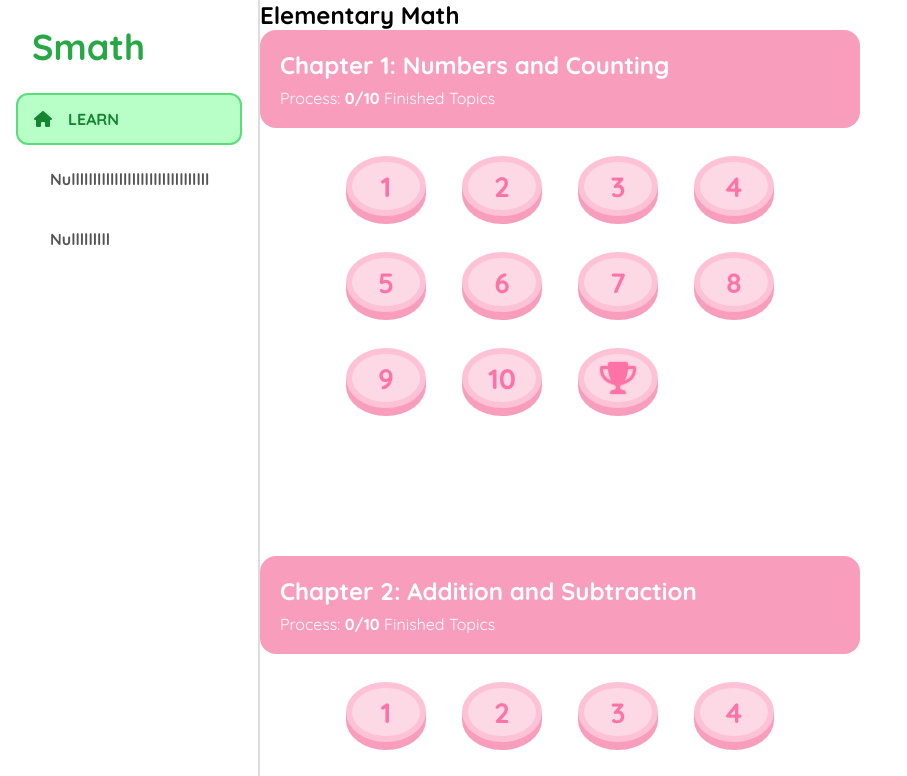
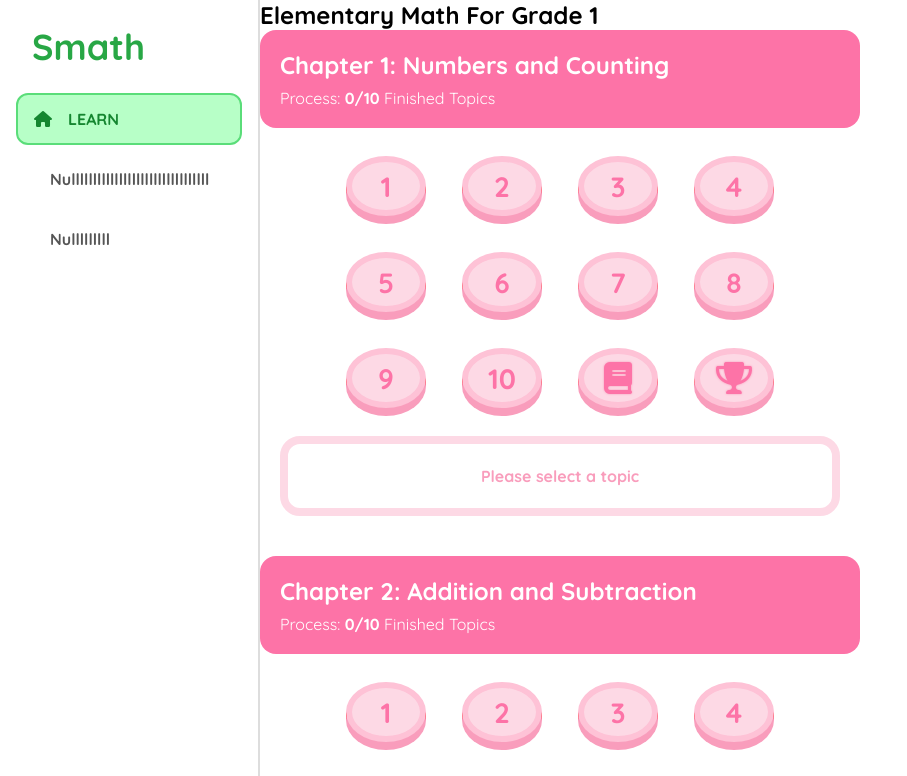
Before and after one commit to PanpaKawaii/ElementaryMathLearningApp, a React (Vite) app: page /learn in a window 1280 px wide. Shown: the top 776 px of the page, without its empty margins (0-907 px from the left). Built offline with nearby package versions, Linux system fonts and the light colour scheme.

Commit message:
Add Selected Topic

```diff
--- a/src/app/components/Button.css
+++ b/src/app/components/Button.css
@@ -7,9 +7,8 @@
         margin: 8px;
         /* width: 80px;
         height: 60px; */
-        display: flex;
-        justify-content: center;
-        align-items: center;
+        text-align: center;
+        align-content: center;
         background-color: #fdd9e5;
         /* border: 6px solid #fec2d6; */
         /* border-radius: 50%; */
@@ -18,6 +17,7 @@
         cursor: pointer;
         font-weight: bold;
         transition: all 0.1s ease;
+        /* opacity: 0.3; */
     }
 
     .active {
@@ -27,12 +27,11 @@
 
     .shadow {
         z-index: -1;
-        top: 38px;
         left: 8px;
         position: absolute;
-        width: 80px;
         height: 8px;
         background-color: #f99dbc;
+        background-color: red;
         transition: all 0.1s ease;
     }
 
--- a/src/app/components/Button.jsx
+++ b/src/app/components/Button.jsx
@@ -23,7 +23,13 @@ export default function Button(props) {
                     {props.children}
                 </div>
 
-                <div className={`${props.active ? 'no-shadow' : 'shadow'}`}></div>
+                <div
+                    className={`${(props.active || !props.radius.includes('%')) ? 'no-shadow' : 'shadow'}`}
+                    style={{
+                        width: `${props.width}`,
+                        top: `${8 + parseInt(props.height.replace('px', '')) / 2}px`,
+                    }}
+                ></div>
             </div>
         </>
     )
--- a/src/app/pages/NavigationBar/NavigationBar.jsx
+++ b/src/app/pages/NavigationBar/NavigationBar.jsx
@@ -1,6 +1,6 @@
-import React from 'react';
+import React, { useState } from 'react';
+import { Link, useLocation } from 'react-router-dom';
 import './NavigationBar.css';
-import { Link, useLocation } from 'react-router-dom';
 
 export default function NavigationBar() {
 
--- a/src/app/pages/Process/Process.css
+++ b/src/app/pages/Process/Process.css
@@ -6,12 +6,13 @@
     .chapter {
         width: 100%;
         padding: 0 0 20px;
+        position: relative;
 
         .chapter-heading {
             width: auto;
             padding: 20px;
             color: #fff;
-            background-color: #f99dbc;
+            background-color: #fd73a7;
             border-radius: 16px;
             position: sticky;
             top: 0;
@@ -36,32 +37,60 @@
                 font-size: 28px;
             }
 
-            .fa-trophy {
+            .fa-trophy,
+            .fa-book {
                 color: #fd73a7;
                 font-size: 32px;
                 filter: drop-shadow(0px 0px 1px #f99dbc);
             }
         }
 
+        .please-select {
+            z-index: -1;
+            width: 560px;
+            height: 80px;
+            margin: 0 20px 20px;
+            color: #f99dbc;
+            font-weight: bold;
+            border: 8px solid #fdd9e5;
+            border-radius: 20px;
+            box-sizing: border-box;
+            position: absolute;
+            text-align: center;
+            align-content: center;
+        }
+
         .selected-topic {
             width: auto;
-            color: #fff;
+            height: 80px;
+            color: #fd73a7;
+            font-weight: bold;
             margin: 0 20px 20px;
-            padding: 4px 12px 20px;
-            background-color: #999;
+            background-color: #fec2d6;
             border-radius: 20px;
             display: flex;
             justify-content: space-between;
+            /* align-items: center; */
             transition: all 0.3s ease;
             overflow: hidden;
 
-            .text {
-                color: #fd73a7;
+            .topic-title {
+                max-width: 340px;
+                padding: 12px 16px;
+                font-size: 20px;
+                word-break: break-word;
+            }
+
+            a {
+                padding: 4px 12px 20px;
+
+                .text {
+                    color: #fd73a7;
+                }
             }
         }
 
         .hidden {
-            transition: all 0.3s ease;
             transform: scale(0);
         }
     }
--- a/src/app/pages/Process/Process.jsx
+++ b/src/app/pages/Process/Process.jsx
@@ -1,8 +1,8 @@
 import React, { useState } from 'react';
+import { Link } from 'react-router-dom';
+import { SubjectSample } from '../../../mocks/subject_sample';
+import Button from '../../components/Button.jsx';
 import './Process.css';
-import { Link } from 'react-router-dom';
-import Button from '../../components/Button.jsx';
-import { SubjectSample } from '../../../mocks/subject_sample';
 
 export default function Process() {
 
@@ -45,8 +45,31 @@ export default function Process() {
                                 height={'60px'}
                                 border={'6px'}
                                 radius={'50%'}
-                                onToggle={() => handleToggle({ topicId: chapter.chapterId })}
-                                active={chapter.chapterId == SelectedTopic?.topicId}
+                                onToggle={() =>
+                                    handleToggle({
+                                        topicId: 'quiz-' + chapter.chapterId,
+                                        topicName: 'Final Quiz',
+                                    },
+                                        chapter
+                                    )}
+                                active={'quiz-' + chapter.chapterId == SelectedTopic?.topicId}
+                            >
+                                <i className='fa-solid fa-book'></i>
+                            </Button>
+
+                            <Button
+                                width={'80px'}
+                                height={'60px'}
+                                border={'6px'}
+                                radius={'50%'}
+                                onToggle={() =>
+                                    handleToggle({
+                                        topicId: 'advanced-' + chapter.chapterId,
+                                        topicName: 'Advanced Quiz',
+                                    },
+                                        chapter
+                                    )}
+                                active={'advanced-' + chapter.chapterId == SelectedTopic?.topicId}
                             >
                                 <i className='fa-solid fa-trophy'></i>
                             </Button>
@@ -55,25 +78,36 @@ export default function Process() {
                         <p><i>No topics available</i></p>
                     )}
 
+                    <div className='please-select'>
+                        Please select a topic
+                    </div>
+
                     <div className={`selected-topic ${(chapter.chapterId == SelectedChapter?.chapterId && SelectedTopic) ? '' : 'hidden'}`}>
-                        <div style={{
-                            display: 'flex',
-                            flexDirection: 'column',
-                        }}
-                        >
-                            <div>{SelectedChapter?.chapterName}</div>
-                            <div>{SelectedTopic?.topicName}</div>
+                        {/* <div className='chapter-title'>{SelectedChapter?.chapterName}</div> */}
+                        <div className='topic-title'>
+                            {SelectedTopic?.topicName ? SelectedTopic?.topicName : SelectedTopic?.topicId}
                         </div>
-                        <Link to='/6'>
+                        <Link to='/'>
                             <Button
                                 width={'180px'}
                                 height={'40px'}
                                 radius={'12px'}
                             >
-                                <div className='text'>STUDY</div>
+                                <div className='text'>LET'S STUDY</div>
                             </Button>
                         </Link>
                     </div>
+
+
+                    {/* <div>
+                        <Button
+                            width={'180px'}
+                            height={'30px'}
+                            radius={'10px'}
+                        >
+                            <div className='text'>TEST</div>
+                        </Button>
+                    </div> */}
                 </div>
             ))}
         </div>
--- a/src/mocks/subject_sample.js
+++ b/src/mocks/subject_sample.js
@@ -1,6 +1,6 @@
 export const SubjectSample = {
     'subjectId': 'subj-001',
-    'subjectName': 'Elementary Math',
+    'subjectName': 'Elementary Math For Grade 1',
     'chapters': [
         {
             'chapterId': 'chap-001',
```
Also changed, not shown: src/app/pages/LearnContainer/LearnContainer.jsx (added, +7 -0 lines), src/app/pages/LearnContainer/LearnContainer.css (added).
